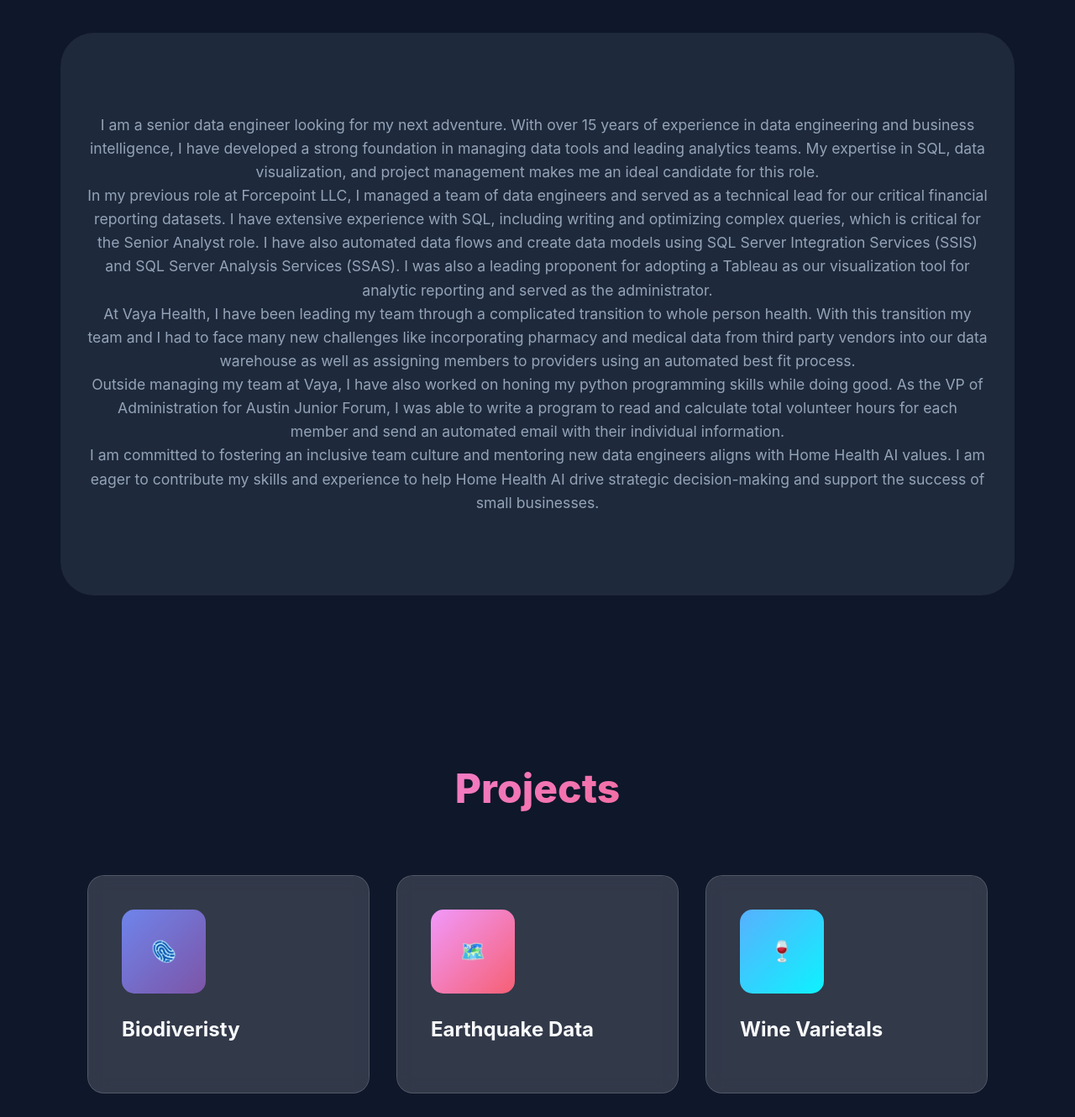
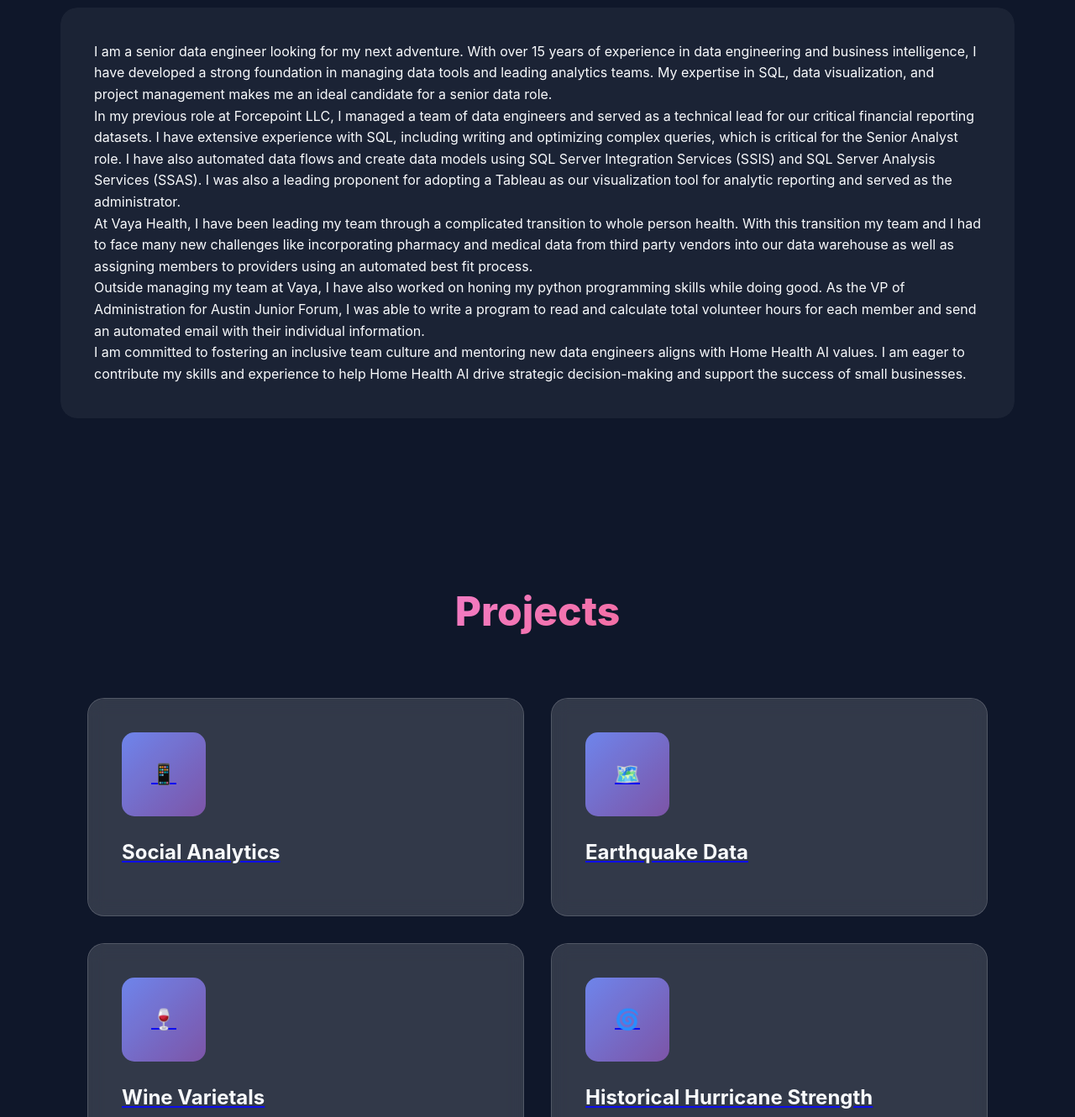
Before and after one commit to stephaniejtbrannen/stephaniejtbrannen.github.io, a plain HTML site: page index.html in a window 1280 px wide. Shown: the part 1060-2390 px from the top of the page at 84% size. Drawn offline with Linux system fonts and the light colour scheme.

Commit message:
Portfolio website update try 2

```diff
--- a/index.html
+++ b/index.html
@@ -27,22 +27,22 @@
             <div class="floating-element"></div>
         </div>
         <div class="hero-content">
-            <div class="image-card">
-            <img src="StephanieBrannen.jpg" alt="Stephanie Jean Brannen" style="width:50%"/>
-            </div>
+<!--            <div class="image-card">-->
+<!--            <img src="StephanieBrannen.jpg" alt="Stephanie Jean Brannen" style="width:50%"/>-->
+<!--            </div>-->
 
             <h1>Stephanie Jean Brannen</h1>
             <h2>Senior Data Engineer</h2>
+            <p></p>
 
             <a href="#about" class="cta-button">Discover More</a>
         </div>
     </section>
         <section class="features scroll-animate" id="about">
     <h2 class="section-title">About Me</h2>
-    <section class="stats scroll-animate">
-        <div class="stats-grid">
-            <div class="stat-item">
-        <p> I am a senior data engineer looking for my next adventure. With over 15 years of experience in data engineering and business intelligence, I have developed a strong foundation in managing data tools and leading analytics teams. My expertise in SQL, data visualization, and project management makes me an ideal candidate for this role. </p>
+    <section  class="about">
+            <div class="about-card">
+                <p> I am a senior data engineer looking for my next adventure. With over 15 years of experience in data engineering and business intelligence, I have developed a strong foundation in managing data tools and leading analytics teams. My expertise in SQL, data visualization, and project management makes me an ideal candidate for a senior data role. </p>
                 <p>In my previous role at Forcepoint LLC, I managed a team of data engineers and served as a technical lead for our critical financial reporting datasets. I have extensive experience with SQL, including writing and optimizing complex queries, which is critical for the Senior Analyst role. I have also automated data flows and create data models using SQL Server Integration Services (SSIS) and SQL Server Analysis Services (SSAS). I was also a leading proponent for adopting a Tableau as our visualization tool for analytic reporting and served as the administrator. </p>
                 <p>At Vaya Health, I have been leading my team through a complicated transition to whole person health. With this transition my team and I had to face many new challenges like incorporating pharmacy and medical data from third party vendors into our data warehouse as well as assigning members to providers using an automated best fit process. </p>
                 <p>Outside managing my team at Vaya, I have also worked on honing my python programming skills while doing good. As the VP of Administration for Austin Junior Forum, I was able to write a program to read and calculate total volunteer hours for each member and send an automated email with their individual information.</p>
@@ -56,37 +56,49 @@
     <section class="features scroll-animate" id="projects">
         <h2 class="section-title">Projects</h2>
         <div class="features-grid">
-            <div class="feature-card glass"><a href="https://sjtbrannen-belly-button.herokuapp.com/"></a>
-                <div class="feature-icon">🫆</div>
-                <h3>Biodiveristy</h3>
-<!--                <p>Optimized for speed and performance with modern web technologies and best practices for the fastest loading times.</p>-->
+            <a href="https://github.com/stephaniejtbrannen/social_analytics_challenge">
+                <div class="feature-card glass">
+                    <div class="feature-icon">📱</div>
+                        <h3>Social Analytics</h3>
+        <!--            <p>Optimized for speed and performance with modern web technologies and best practices for the fastest loading times.</p>-->
                     </div>
-            <div class="feature-card glass"><a href="https://github.com/stephaniejtbrannen/Mapping-Challenge"></a>
+            </a>
+            <a href="https://github.com/stephaniejtbrannen/python-api-challenge">
+                <div class="feature-card glass">
+                   <!-- <a href=https://github.com/stephaniejtbrannen/python-api-challenge"</a> -->
                     <div class="feature-icon">🗺️</div>
                         <h3>Earthquake Data</h3>
-<!--                <p>Perfect on every device with fluid layouts that adapt seamlessly to desktop, tablet, and mobile screens.</p>-->
+<!--                    <p>Perfect on every device with fluid layouts that adapt seamlessly to desktop, tablet, and mobile screens.</p>-->
                 </div>
-            <div class="feature-card glass"><a href="https://github.com/stephaniejtbrannen/Whino"></a>
+            </a>
+            <a href="https://github.com/stephaniejtbrannen/Whino">
+                <div class="feature-card glass">
                     <div class="feature-icon">🍷</div>
                         <h3>Wine Varietals</h3>
+<!--                    <p>Contemporary aesthetics with glassmorphism, gradient backgrounds, and smooth micro-interactions.</p>-->
+                </div>
+            </a>
+            <a href="https://github.com/stephaniejtbrannen/Historical-Hurricane-Strength-Analysis" >
+                <div class="feature-card glass">
+                    <div class="feature-icon">🌀</div>
+                        <h3>Historical Hurricane Strength Analysis</h3>
+<!--                    <p>Contemporary aesthetics with glassmorphism, gradient backgrounds, and smooth micro-interactions.</p>-->
+                </div>
+            </a>
+            <a href="https://github.com/stephaniejtbrannen/Advanced_Data" >
+                <div class="feature-card glass">
+                    <div class="feature-icon">☔️</div>
+                        <h3>Precipitation</h3>
     <!--                <p>Contemporary aesthetics with glassmorphism, gradient backgrounds, and smooth micro-interactions.</p>-->
                 </div>
-             <div class="feature-card glass"><a href="https://github.com/stephaniejtbrannen/Historical-Hurricane-Strength-Analysis"></a>
-                <div class="feature-icon">🌀</div>
-                <h3>Historical Hurricane Strength Analysis</h3>
-<!--                <p>Contemporary aesthetics with glassmorphism, gradient backgrounds, and smooth micro-interactions.</p>-->
-            </div>
-            <div class="feature-card glass"><a href="https://github.com/stephaniejtbrannen/Advanced_Data"></a>
-                    <div class="feature-icon">☔️</div>
-                    <h3>Precipitation</h3>
-<!--                    <p>Contemporary aesthetics with glassmorphism, gradient backgrounds, and smooth micro-interactions.</p>-->
-                </div>
-            <div class="feature-card glass"><a href=https://github.com/sofiamuller93/Adoption_Predictions></a>
+            </a>
+            <a href="https://github.com/stephaniejtbrannen/Adoption_Predictions">
+                <div class="feature-card glass">
                     <div class="feature-icon">🐕</div>
                         <h3>Pet Adoption Prediction</h3>
-<!--                    <p>We will use the Austin Animal Center Intakes and Outcomes dataset provided by the City of Austin at data.austintexas.gov. It includes information about approximately 89,570 pets.-->
-<!--                    </p>-->
+    <!--                <p>We will use the Austin Animal Center Intakes and Outcomes dataset provided by the City of Austin at data.austintexas.gov. It includes information about approximately 89,570 pets.</p>-->
                 </div>
+            </a>
         </div>
     </section>
 
--- a/style.css
+++ b/style.css
@@ -245,6 +245,44 @@
             }
         }
         /*Bio-section*/
+        .about {
+            border-radius: 40px;
+            margin: 4rem 2rem;
+            max-width: 1200px;
+            margin-left: auto;
+            margin-right: auto;
+         }
+
+         .about-card {
+            padding: 2.5rem;
+            border-radius: 20px;
+            transition: all 0.3s ease;
+            position: relative;
+            overflow: hidden;
+
+         }
+
+           .about-card::before {
+            content: '';
+            position: absolute;
+            top: 0;
+            left: 0;
+            right: 0;
+            bottom: 0;
+            background: rgba(255, 255, 255, 0.05);
+            border-radius: 20px;
+            transition: all 0.3s ease;
+        }
+
+        .about-card:hover::before {
+            background: rgba(255, 255, 255, 0.1);
+        }
+
+        .about-card:hover {
+            transform: translateY(-10px);
+            box-shadow: var(--shadow);
+        }
+
 
         /* Features Section */
         .features {
@@ -266,7 +304,7 @@
 
         .features-grid {
             display: grid;
-            grid-template-columns: repeat(auto-fit, minmax(300px, 1fr));
+            grid-template-columns: repeat(auto-fit, minmax(400px, 1fr));
             gap: 2rem;
         }
 
@@ -276,6 +314,7 @@
             transition: all 0.3s ease;
             position: relative;
             overflow: hidden;
+            z-index: 1;
         }
 
         .feature-card::before {
@@ -288,6 +327,8 @@
             background: rgba(255, 255, 255, 0.05);
             border-radius: 20px;
             transition: all 0.3s ease;
+            cursor: pointer:
+            pointer-events: none;
         }
 
         .feature-card:hover::before {
@@ -297,6 +338,7 @@
         .feature-card:hover {
             transform: translateY(-10px);
             box-shadow: var(--shadow);
+
         }
 
         .feature-icon {
@@ -340,6 +382,19 @@
             line-height: 1.7;
 
 
+        }
+        .feature-links {
+            padding: 2.5rem;
+            border-radius: 20px;
+            transition: all 0.3s ease;
+            position: absolute;
+            overflow: hidden;
+            z-index: 1;
+          }
+
+          .feature-links a:hover {
+            color: var(--light);
+            transform: translateY(-2px);
         }
 
          .image-card {
```
Lines whose indentation alone changed are shown as unchanged.
